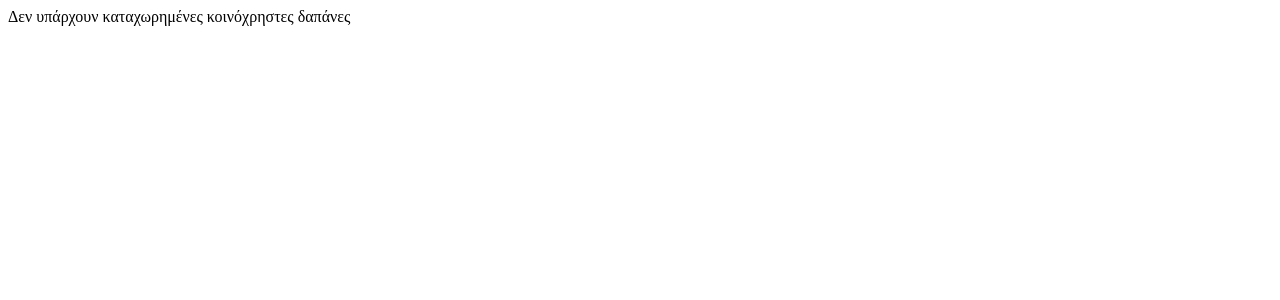
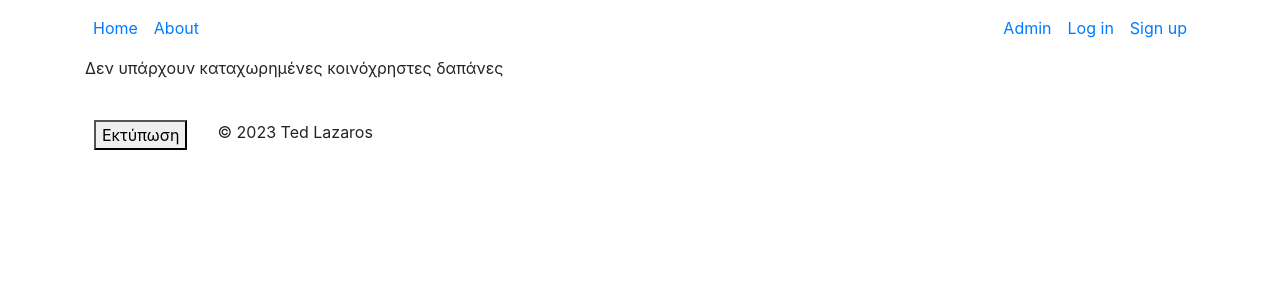
Before and after one commit to tedlaz/olo, a Django app: page / in a window 1280 px wide. Shown: the top 300 px of the page. Run offline with Django 3.2, Linux system fonts and the light colour scheme; data that the repository does not hold is empty; parts of the project's set-up code (start-up, migrations or seed data) failed here and were passed over; some libraries are stand-ins or nearby versions.

Commit message:
redesigning templates

```diff
--- a/koi/templates/koi/base.html
+++ b/koi/templates/koi/base.html
@@ -5,13 +5,8 @@
     <!-- Required meta tags -->
     <meta charset="utf-8" />
     <meta name="viewport" content="width=device-width, initial-scale=1, shrink-to-fit=no" />
+    <link rel="icon" href="{% static 'images/favicon.png' %}" />
 
-    <!-- Link to page favicon.ico to display in location Bar-->
-    {% comment %}
-    <link rel="icon" href="{% static 'images/favicon.png' %}" />
-    {% endcomment %}
-
-    <!-- Bootstrap CSS -->
     <link
       rel="stylesheet"
       href="https://cdn.jsdelivr.net/npm/bootstrap@4.6.0/dist/css/bootstrap.min.css"
@@ -19,12 +14,13 @@
       crossorigin="anonymous"
     />
 
+    <!-- Custom CSS -->
+    <link rel="stylesheet" type="text/css" href="{% static 'koi/tbl.css' %}" />
+    <link rel="stylesheet" type="text/css" href="{% static 'koi/tbllandscape.css' %}" />
+    <link rel="stylesheet" type="text/css" href="{% static 'koi/main.css' %}" />
     <!-- reference to your installed Font Awesome Free package's files here -->
     <script src="{% static 'fontawesomefree/js/all.min.js' %}"></script>
     <link href="{% static 'fontawesomefree/css/all.min.css' %}" rel="stylesheet" type="text/css" />
-
-    <!-- Custom CSS -->
-    <link rel="stylesheet" type="text/css" href="{% static 'main/main.css' %}" />
 
     <!-- Jquery JS -->
     <script src="https://ajax.googleapis.com/ajax/libs/jquery/3.5.1/jquery.min.js"></script>
@@ -34,23 +30,21 @@
     <main role="main" class="container-xl">
       <div class="row">
         <div class="col-lg-12 col-md-12-p-0 col-sm-12">
-          {% include 'main/includes/messaging.html' %} {% block content %} {% endblock %}
+          {% include 'koi/includes/messaging.html' %} {% block content %} {% endblock %}
         </div>
       </div>
     </main>
     {% include 'koi/includes/footer.html' %}
 
-    <!-- Prism JS -->
-    <script src="{% static 'prism.js' %}"></script>
 
-    <!-- Bootstrap JS -->
+    {% comment %} <script src="{% static 'prism.js' %}"></script> {% endcomment %}
+
+    <script type="text/javascript" src="{% static 'koi/custom.js' %}"></script>
+
     <script
       src="https://cdn.jsdelivr.net/npm/bootstrap@4.6.0/dist/js/bootstrap.min.js"
       integrity="sha384-+YQ4JLhjyBLPDQt//I+STsc9iw4uQqACwlvpslubQzn4u2UU2UFM80nGisd026JF"
       crossorigin="anonymous"
     ></script>
-
-    <!-- Optional JavaScript -->
-    <script type="text/javascript" src="{% static 'koi/custom.js' %}"></script>
   </body>
 </html>
--- a/koi/templates/koi/includes/footer.html
+++ b/koi/templates/koi/includes/footer.html
@@ -1,56 +1,16 @@
 {% load static %}
-<footer class="footer-color text-center footer-text">
+<footer class="footer-color text-center footer-text no-print">
   <div class="container p-4">
-    {% if not user.is_authenticated %}
-    <section class="">
-      <form action="{% url 'subscribe' %}" method="post">
-        <div class="row d-flex justify-content-center">
-          {% csrf_token %}
 
-          <div class="col-auto">
-            <p class="pt-2">Subscribe for our newsletter</p>
-          </div>
+      <div class="row d-flex">
+        {% csrf_token %}
 
-          <div class="col-auto">
-            <input id="name" name="name" class="form-control" placeholder="Your Name" />
-          </div>
+        <div class="col-auto">
+          <button onclick="javascript:window.print()" class="no-print">Εκτύπωση</button>
+        </div>
 
-          <div class="col-auto">
-            <input id="email" name="email" type="email" class="form-control" placeholder="Email address" />
-          </div>
-
-          <div class="col-auto">
-            <button type="submit" class="btn btncolor">
-              <i class="fa fa-arrow-circle-right fa-lg"></i>
-            </button>
-          </div>
+        <div class="col-auto">
+          <p>© {% now "Y" %} Ted Lazaros</p>
         </div>
-      </form>
-    </section>
-    {% endif %} {% comment %}
-    <div class="row mobiledevice">
-      <div class="col-lg-4 col-md-4 col-sm-4 text-left">
-        <a href="/">
-          <h4>Disclaimer</h4>
-        </a>
       </div>
-      <div class="col-lg-4 col-md-4 col-sm-4 text-left">
-        <h4>Information</h4>
-      </div>
-      <div class="col-lg-4 col-md-4 col-sm-4 text-left">
-        <a href="/">
-          <h4>About</h4>
-        </a>
-      </div>
-    </div>
-    {% endcomment %}
-  </div>
-  <div class="text-center p-3" style="height: 60px; background-color: rgb(250, 250, 250)">
-    <p style="color: black">
-      © {% now "Y" %}
-      <a href="https://bihelab.di.ionio.gr/"
-        ><img src="{% static 'images/bihelab.png' %}" alt="bihelab" width="90" height="50"
-      /></a>
-    </p>
-  </div>
 </footer>
--- a/koi/templates/koi/includes/navbar.html
+++ b/koi/templates/koi/includes/navbar.html
@@ -1,45 +1,41 @@
-<header class="site-header" style="margin-bottom: 5px">
-    <nav class="navbar navbar-expand-md navbar-color">
+<nav class="navbar navbar-expand-md navbar-color navbar-fixed-top">
   <div class="container">
     <!-- Navbar Left Side -->
     <div class="navbar-nav">
       <a class="nav-item nav-link" href="/">Home</a>
     </div>
-            <button aria-controls="navbarToggle" aria-expanded="false" aria-label="Toggle navigation"
-                    class="navbar-toggler ml-auto float-right btncolor" data-target="#navbarToggle" data-toggle="collapse" type="button">
+    <button
+      aria-controls="navbarToggle"
+      aria-expanded="false"
+      aria-label="Toggle navigation"
+      class="navbar-toggler ml-auto float-right btncolor"
+      data-target="#navbarToggle"
+      data-toggle="collapse"
+      type="button"
+    >
       <i class="fas fa-bars fa-2x"></i>
     </button>
     <div class="collapse navbar-collapse" id="navbarToggle">
       <!-- Navbar Left Side -->
       <div class="navbar-nav mr-auto">
-                    <a class="nav-item nav-link" href="{% url 'about' %}">About</a>
+        <a class="nav-item nav-link" href="#">About</a>
       </div>
       <!-- Navbar Right Side -->
       <div class="navbar-nav">
-                    {% if user.is_authenticated %}
-                        {% if user.is_superuser %}
         <a class="nav-item nav-link" href="admin/">Admin</a>
-                            <a class="nav-item nav-link" href="{% url 'series-create' %}">New Series</a>
-                            <a class="nav-item nav-link" href="{% url 'post-create' %}">New Post</a>
-                            <a class="nav-item nav-link" href="{% url 'dataset-create' %}">New Dataset</a>
-                            <a class="nav-item nav-link" href="{% url 'datasetlist' %}">Datasets</a>
+        {% if user.is_authenticated %} {% if user.is_superuser %}
+        <a class="nav-item nav-link" href="{% url 'koi:xiliosta' %}">Χιλιοστά</a>
+        <a class="nav-item nav-link" href="#">New Post</a>
+        <a class="nav-item nav-link" href="#">New Dataset</a>
+        <a class="nav-item nav-link" href="#">Datasets</a>
         {% endif %}
-                        <a class="nav-item nav-link" href="{% url 'profile' user.username %}">
-                            {{user.username}} <i class="fas fa-user"></i>
-                        </a>
-                        <a class="nav-item nav-link" href="{% url 'logout' %}">
-                            Log out <i class="fas fa-sign-out-alt"></i>
-                        </a>
+        <a class="nav-item nav-link" href="#"> {{user.username}} <i class="fas fa-user"></i> </a>
+        <a class="nav-item nav-link" href="#"> Log out <i class="fas fa-sign-out-alt"></i> </a>
         {% else %}
-                        <a class="nav-item nav-link" href="{% url 'login' %}">
-                            Log in <i class="fas fa-sign-in-alt"></i>
-                        </a>
-                        <a class="nav-item nav-link" href="{% url 'register' %}">
-                            Sign up <i class="fas fa-user-plus"></i>
-                        </a>
+        <a class="nav-item nav-link" href="#"> Log in <i class="fas fa-sign-in-alt"></i> </a>
+        <a class="nav-item nav-link" href="#"> Sign up <i class="fas fa-user-plus"></i> </a>
         {% endif %}
       </div>
     </div>
   </div>
 </nav>
-</header>
--- a/koi/templates/koi/index.html
+++ b/koi/templates/koi/index.html
@@ -1,25 +1,20 @@
-{% load static %} {% if koinoxrista_list %}
+{% extends "koi/base.html" %} {% load static %} {% block content %}{% if koinoxrista_list %}
 <!DOCTYPE html>
-<html>
-  <head>
-    <link rel="stylesheet" type="text/css" href="{% static 'koi/tbllandscape.css' %}" />
-  </head>
-
-  <body>
-    <h1 align="center"><b>Λίστα κοινοχρήστων</b></h1>
-    <a class="no-print" href=" {% url 'koi:xiliosta' %}">Χιλιοστά</a> |
-    <a class="no-print" href=" {% url 'admin:index' %}">Διαχειριστής</a>
-    <table cellspacing="0">
+<h2 align="center"><b>Κοινόχρηστα</b></h2>
+<div class="table-responsive">
+  <table class="table table-sm table-bordered">
+    <thead>
+      <tr>
+        <th class="text-center">Ημ/νία</th>
+        <th class="text-center">Αριθμός</th>
+        <th class="text-center">διαχειριστής</th>
+        <th class="text-center">Σχόλια</th>
+        <th class="text-center">Δαπάνες</th>
+        <th class="text-center">Κατανομή</th>
+        <th class="text-center">Αποδείξεις</th>
+      </tr>
+    </thead>
     <tbody>
-        <tr>
-          <th align="center">Ημερομηνία</th>
-          <th align="center">Αριθμός</th>
-          <th align="center">διαχειριστής</th>
-          <th align="center">Σχόλια</th>
-          <th align="center">Δαπάνες</th>
-          <th align="center">Κατανομή</th>
-          <th align="center">Αποδείξεις</th>
-        </tr>
       {% for koin in koinoxrista_list %}
       <tr>
         <td align="center">{{ koin.ekdosi_gr }}</td>
@@ -31,9 +26,9 @@
         <td align="center">{{ koin.diaxeiristis }}</td>
         <td align="center">{{ koin.sxolia }}</td>
         <td align="right"><a href="{% url 'koi:dapanes' koin.id %}">{{ koin.totals }}</a></td>
-          <td align="center"><a href="{% url 'koi:katanomi' koin.id %}">Κατανομή της {{ koin.ekdosi_gr }}</a></td>
+        <td align="center"><a href="{% url 'koi:katanomi' koin.id %}">{{ koin.ekdosi_gr }}</a></td>
         {% if user.is_authenticated %}
-          <td align="center"><a href="{% url 'koi:apodeijeis' koin.id %}">Αποδείξεις της {{ koin.ekdosi_gr }}</a></td>
+        <td align="center"><a href="{% url 'koi:apodeijeis' koin.id %}">{{ koin.ekdosi_gr }}</a></td>
         {% else %}
         <td align="center"></td>
         {% endif %}
@@ -41,11 +36,7 @@
       {% endfor %}
     </tbody>
   </table>
-    <br />
-    <button onclick="javascript:window.print()" class="no-print">Print</button>
-    <br />
-  </body>
-</html>
+</div>
 {% else %}
 <p>Δεν υπάρχουν καταχωρημένες κοινόχρηστες δαπάνες</p>
-{% endif %}
+{% endif %} {% endblock content %}
```
Also changed, not shown: koi/templates/koi/apodeijeis.html (+16 -31 lines), koi/templates/koi/dapanes.html (+15 -23 lines), koi/templates/koi/katanomi.html (+5 -20 lines), koi/templates/koi/xiliosta.html (+11 -26 lines). Lines whose indentation alone changed are shown as unchanged.
